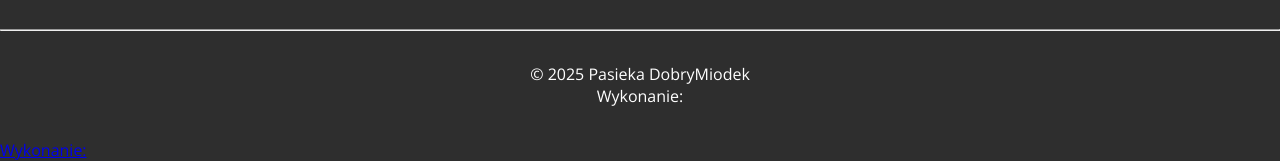
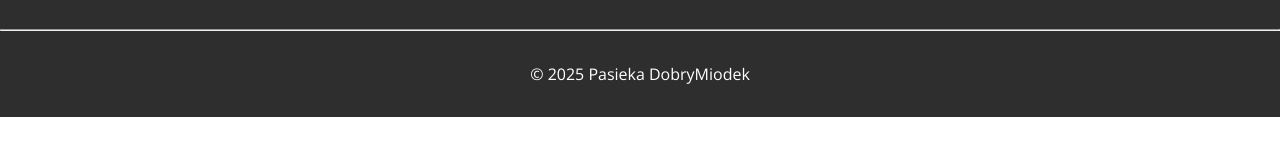
Before and after one commit to webszyk/DobryMiodek, a plain HTML site: page index.html in a window 1280 px wide. Shown: the part 7433-7594 px from the top of the page. After the commit the page ends 7550 px from the top, so only its background shows below. Drawn offline with nearby package versions, Linux system fonts and the light colour scheme; a web font is replaced by a local one.

Commit message:
Update index.html

```diff
--- a/index.html
+++ b/index.html
@@ -525,10 +525,7 @@
       <hr />
       <p class="footer__bottom-text">
         &copy; <span class="footer__year"></span> Pasieka DobryMiodek
-        <br>
-        Wykonanie: <a href="https://www.webszyk.pl"</a>
       </p>
-      <p>Wykonanie: <a href="https://www.webszyk.pl"</a></p>
     </footer>
 
     <script
```
